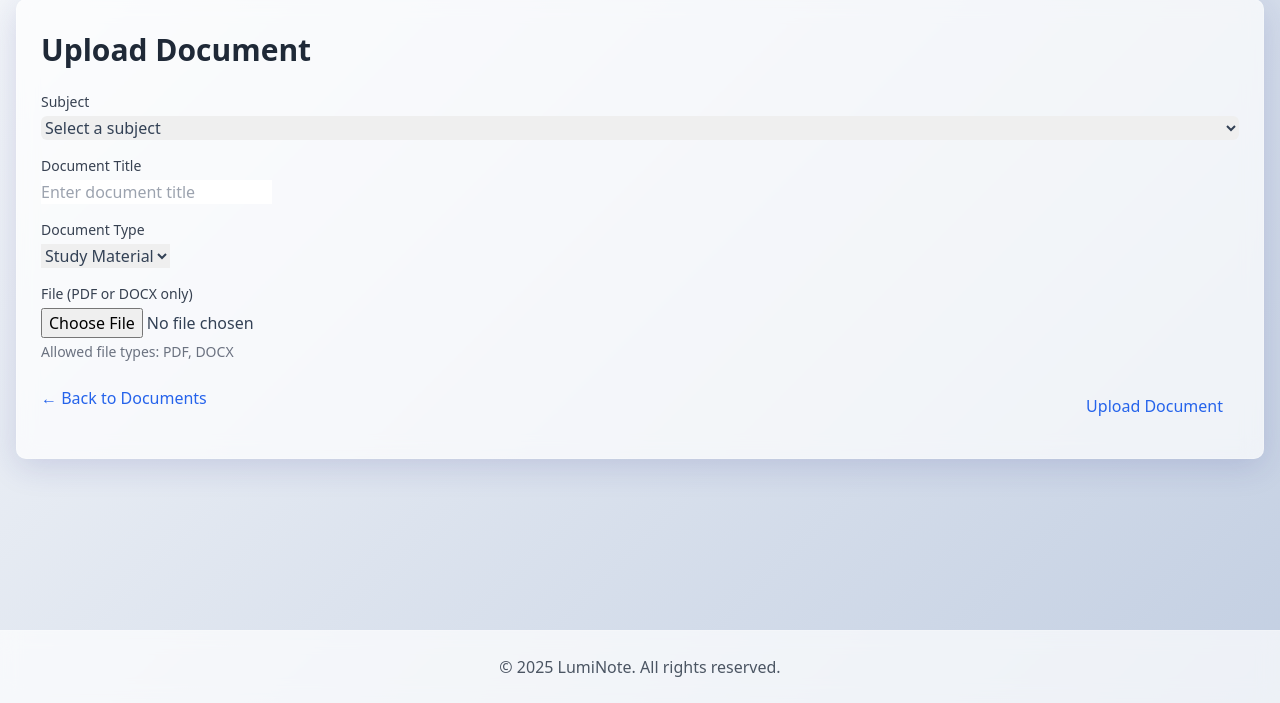
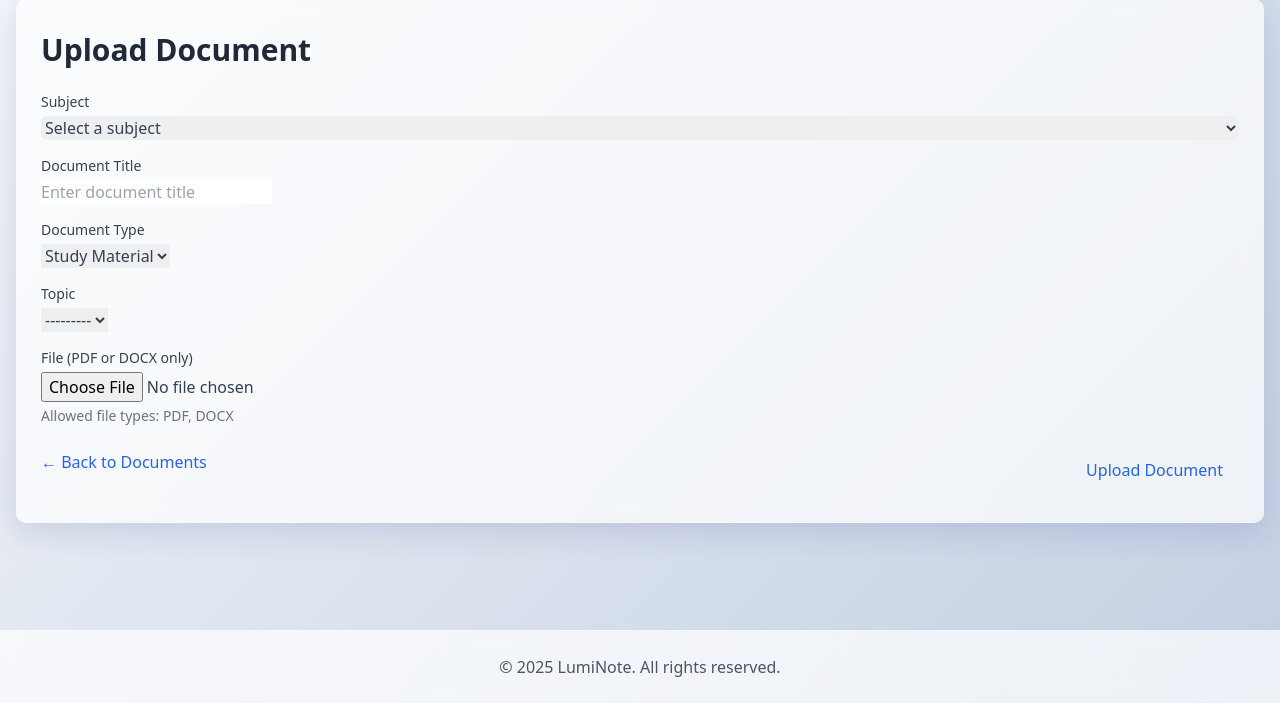
Before and after one commit to sk4ndal-commits/luminote, a Django app: page /subjects/documents/upload/ in a window 1280 px wide. Shown: the part 97-800 px from the top of the page. Run offline with Django 5.2, Linux system fonts and the light colour scheme; the visitor is signed in with stand-in values (Sample User, id 1); data that the repository does not hold is empty; some libraries are stand-ins or nearby versions.

Commit message:
Add topic selection and API support for document management
Includes:
- Added `topic` field to document forms and templates for better organization
- Implemented dynamic topic dropdown in `document_form_from_list.html` with JavaScript
- Created API endpoint to fetch topics for a specific subject
- Updated views to enforce topic selection during document upload
- Enhanced URLs, templates, and context data for managing topics in documents

```diff
--- a/subjects/urls.py
+++ b/subjects/urls.py
@@ -20,4 +20,7 @@
     path('<int:subject_pk>/documents/upload/', views.DocumentUploadView.as_view(), name='document_upload'),
     path('documents/upload/', views.DocumentUploadFromListView.as_view(), name='document_upload_from_list'),
     path('documents/<int:pk>/delete/', views.DocumentDeleteView.as_view(), name='document_delete'),
+
+    # API URLs
+    path('api/subjects/<int:subject_id>/topics/', views.get_topics_for_subject, name='api_get_topics'),
 ]
--- a/subjects/views.py
+++ b/subjects/views.py
@@ -5,7 +5,7 @@
 from django.contrib.auth.decorators import login_required
 from django.contrib import messages
 from django.utils.translation import gettext_lazy as _
-from django.http import HttpResponseRedirect
+from django.http import HttpResponseRedirect, JsonResponse
 from django.db.models import Q
 
 from .models import Subject, Topic, Document
@@ -168,8 +168,26 @@
 
     def form_valid(self, form):
         """
-        Display a success message.
+        Set the subject and topic, then display a success message.
         """
+        # Set the subject
+        form.instance.subject = self.subject
+
+        # If topic is not set in the form, get it from the form data
+        if not hasattr(form.instance, 'topic') or not form.instance.topic:
+            topic_id = form.cleaned_data.get('topic')
+            if topic_id:
+                # Verify that the topic belongs to the selected subject
+                topic = get_object_or_404(
+                    Topic,
+                    pk=topic_id,
+                    subject=self.subject
+                )
+                form.instance.topic = topic
+            else:
+                form.add_error('topic', _('Please select a topic.'))
+                return self.form_invalid(form)
+
         messages.success(self.request, _('Document uploaded successfully.'))
         return super().form_valid(form)
 
@@ -427,7 +445,7 @@
 
     def form_valid(self, form):
         """
-        Set the subject and display a success message.
+        Set the subject and topic, then display a success message.
         """
         # If subject is not set in the form, get it from the POST data
         if not hasattr(form.instance, 'subject') or not form.instance.subject:
@@ -437,6 +455,21 @@
                 form.instance.subject = subject
             else:
                 form.add_error('subject', _('Please select a subject.'))
+                return self.form_invalid(form)
+
+        # If topic is not set in the form, get it from the form data
+        if not hasattr(form.instance, 'topic') or not form.instance.topic:
+            topic_id = form.cleaned_data.get('topic')
+            if topic_id:
+                # Verify that the topic belongs to the selected subject
+                topic = get_object_or_404(
+                    Topic,
+                    pk=topic_id,
+                    subject=form.instance.subject
+                )
+                form.instance.topic = topic
+            else:
+                form.add_error('topic', _('Please select a topic.'))
                 return self.form_invalid(form)
 
         messages.success(self.request, _('Document uploaded successfully.'))
@@ -494,6 +527,11 @@
         """
         kwargs = super().get_form_kwargs()
         kwargs['subject'] = self.topic.subject
+
+        # Pre-select the topic in the form
+        if 'data' not in kwargs:
+            kwargs['initial'] = {'topic': self.topic.pk}
+
         return kwargs
 
     def get_context_data(self, **kwargs):
@@ -519,3 +557,18 @@
         form.instance.subject = self.topic.subject
         messages.success(self.request, _('Document uploaded successfully.'))
         return super().form_valid(form)
+
+
+@login_required
+def get_topics_for_subject(request, subject_id):
+    """
+    API endpoint to get topics for a subject.
+    Returns a JSON list of topics.
+    """
+    subject = get_object_or_404(Subject, pk=subject_id, user=request.user)
+    topics = Topic.objects.filter(subject=subject).order_by('name')
+
+    # Convert topics to a list of dictionaries
+    topics_data = [{'id': topic.id, 'name': topic.name} for topic in topics]
+
+    return JsonResponse(topics_data, safe=False)
--- a/templates/subjects/document_form_from_list.html
+++ b/templates/subjects/document_form_from_list.html
@@ -1,6 +1,69 @@
 {% extends 'base.html' %}
 
 {% block title %}Upload Document - LumiNote{% endblock %}
+
+{% block scripts %}
+<script>
+    document.addEventListener('DOMContentLoaded', function() {
+        const subjectSelect = document.getElementById('subject');
+        const topicSelect = document.getElementById('id_topic');
+
+        // Function to update topics based on selected subject
+        function updateTopics() {
+            const subjectId = subjectSelect.value;
+
+            // Clear current options
+            topicSelect.innerHTML = '';
+
+            if (subjectId) {
+                // Disable topic select while loading
+                topicSelect.disabled = true;
+
+                // Fetch topics for the selected subject
+                fetch(`/subjects/api/subjects/${subjectId}/topics/`)
+                    .then(response => response.json())
+                    .then(topics => {
+                        // Enable topic select
+                        topicSelect.disabled = false;
+
+                        // Add default option
+                        const defaultOption = document.createElement('option');
+                        defaultOption.value = '';
+                        defaultOption.textContent = 'Select a topic';
+                        topicSelect.appendChild(defaultOption);
+
+                        // Add topic options
+                        topics.forEach(topic => {
+                            const option = document.createElement('option');
+                            option.value = topic.id;
+                            option.textContent = topic.name;
+                            topicSelect.appendChild(option);
+                        });
+                    })
+                    .catch(error => {
+                        console.error('Error fetching topics:', error);
+                        topicSelect.disabled = false;
+                    });
+            } else {
+                // If no subject selected, disable topic select
+                topicSelect.disabled = true;
+
+                // Add default option
+                const defaultOption = document.createElement('option');
+                defaultOption.value = '';
+                defaultOption.textContent = 'Select a subject first';
+                topicSelect.appendChild(defaultOption);
+            }
+        }
+
+        // Update topics when subject changes
+        subjectSelect.addEventListener('change', updateTopics);
+
+        // Initial update
+        updateTopics();
+    });
+</script>
+{% endblock %}
 
 {% block content %}
 <div class="glass-card overflow-hidden">
@@ -61,6 +124,18 @@
                 </div>
 
                 <div>
+                    <label for="{{ form.topic.id_for_label }}" class="block text-sm font-medium text-gray-700">
+                        Topic
+                    </label>
+                    <div class="mt-1">
+                        {{ form.topic }}
+                    </div>
+                    {% if form.topic.errors %}
+                        <p class="text-red-600 text-sm mt-1">{{ form.topic.errors }}</p>
+                    {% endif %}
+                </div>
+
+                <div>
                     <label for="{{ form.file.id_for_label }}" class="block text-sm font-medium text-gray-700">
                         File (PDF or DOCX only)
                     </label>
--- a/templates/subjects/document_list.html
+++ b/templates/subjects/document_list.html
@@ -76,6 +76,9 @@
                                     Subject: <a href="{% url 'subject_detail' document.subject.pk %}" class="text-primary-600 hover:text-primary-800">{{ document.subject.name }}</a>
                                 </p>
                                 <p class="text-xs text-gray-400">
+                                    Topic: <a href="{% url 'topic_detail' document.topic.pk %}" class="text-primary-600 hover:text-primary-800">{{ document.topic.name }}</a>
+                                </p>
+                                <p class="text-xs text-gray-400">
                                     Uploaded {{ document.uploaded_at|date:"F j, Y, g:i a" }}
                                 </p>
                             </div>
```
Also changed, not shown: templates/subjects/document_form.html (+12 -0 lines).
